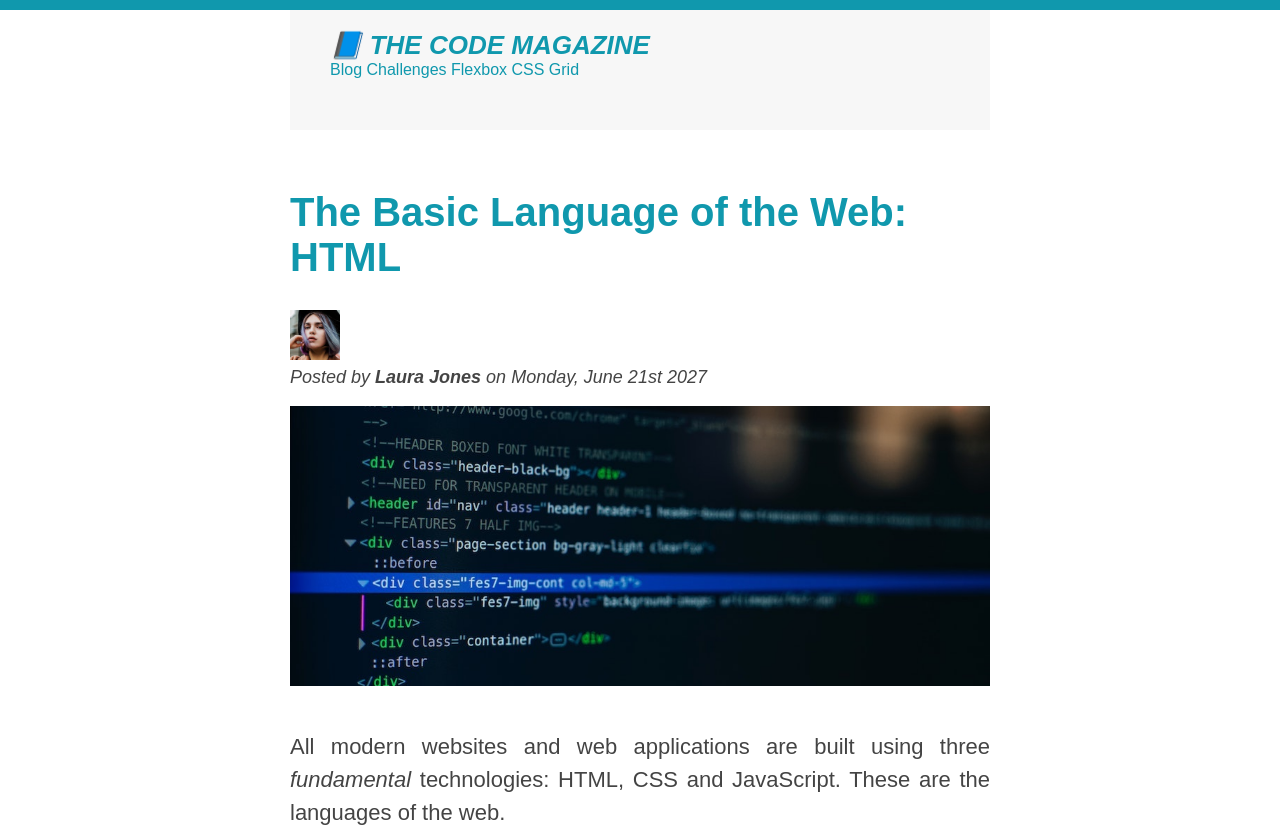
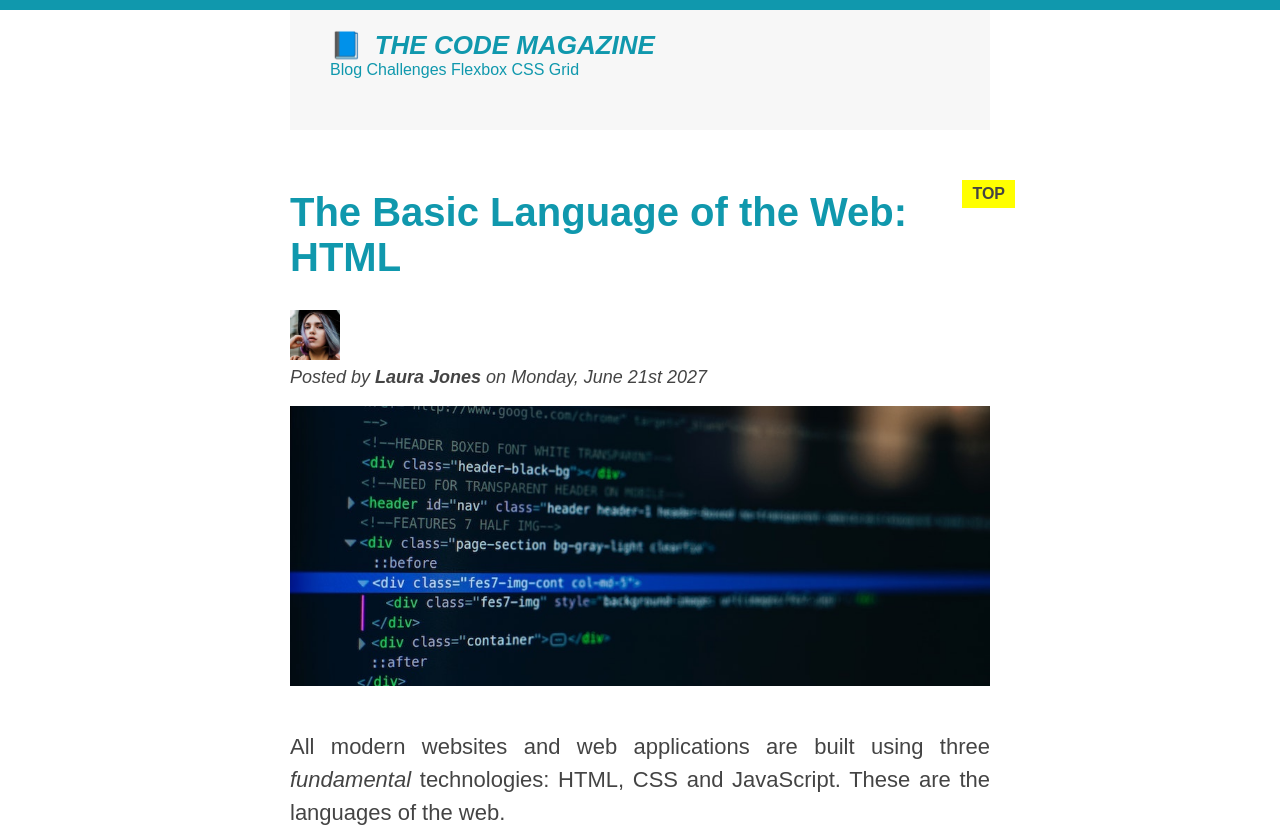
Before and after one commit to Obrunofelipe/css-fundamentals, a plain HTML site: page index.html in a window 1280 px wide. Shown: the top 832 px of the page. Drawn offline with Linux system fonts and the light colour scheme.

Commit message:
pseudo-elements

```diff
--- a/style.css
+++ b/style.css
@@ -153,3 +153,25 @@ button{
     bottom:50px;
     right: 50px;
 }
+
+h1::first-letter{
+    font-style: normal;
+    margin-right: 5px;
+}
+
+h2{
+    position: relative;
+}
+
+h2::after{
+    content:"TOP";
+    background: yellow;
+    font-size: 16px;
+    font-weight: bold;
+    display: inline-block;
+    padding: 5px 10px;
+    position: absolute;
+    right:-25px;
+    top:-10px;
+    color:#444;
+}
```
